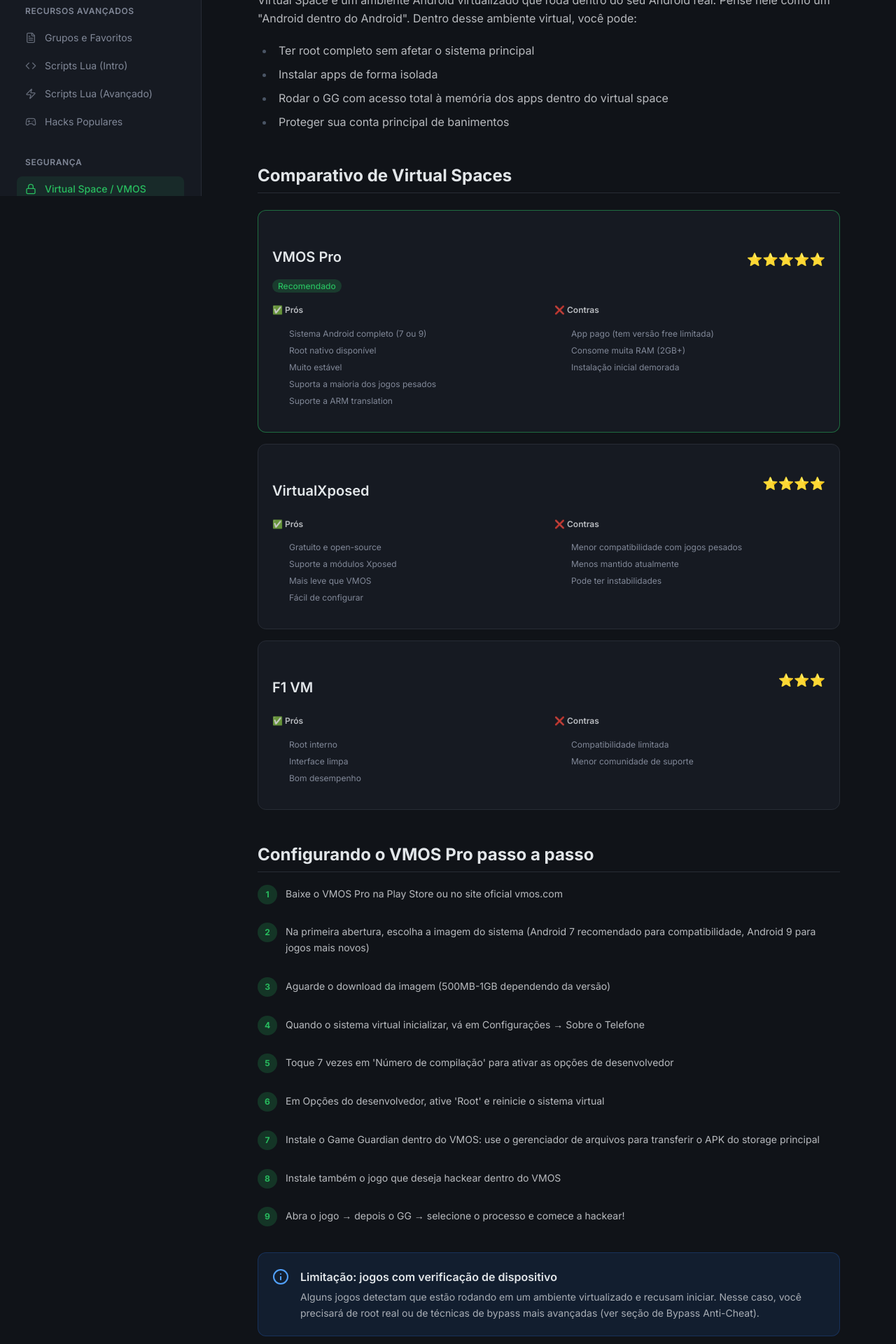
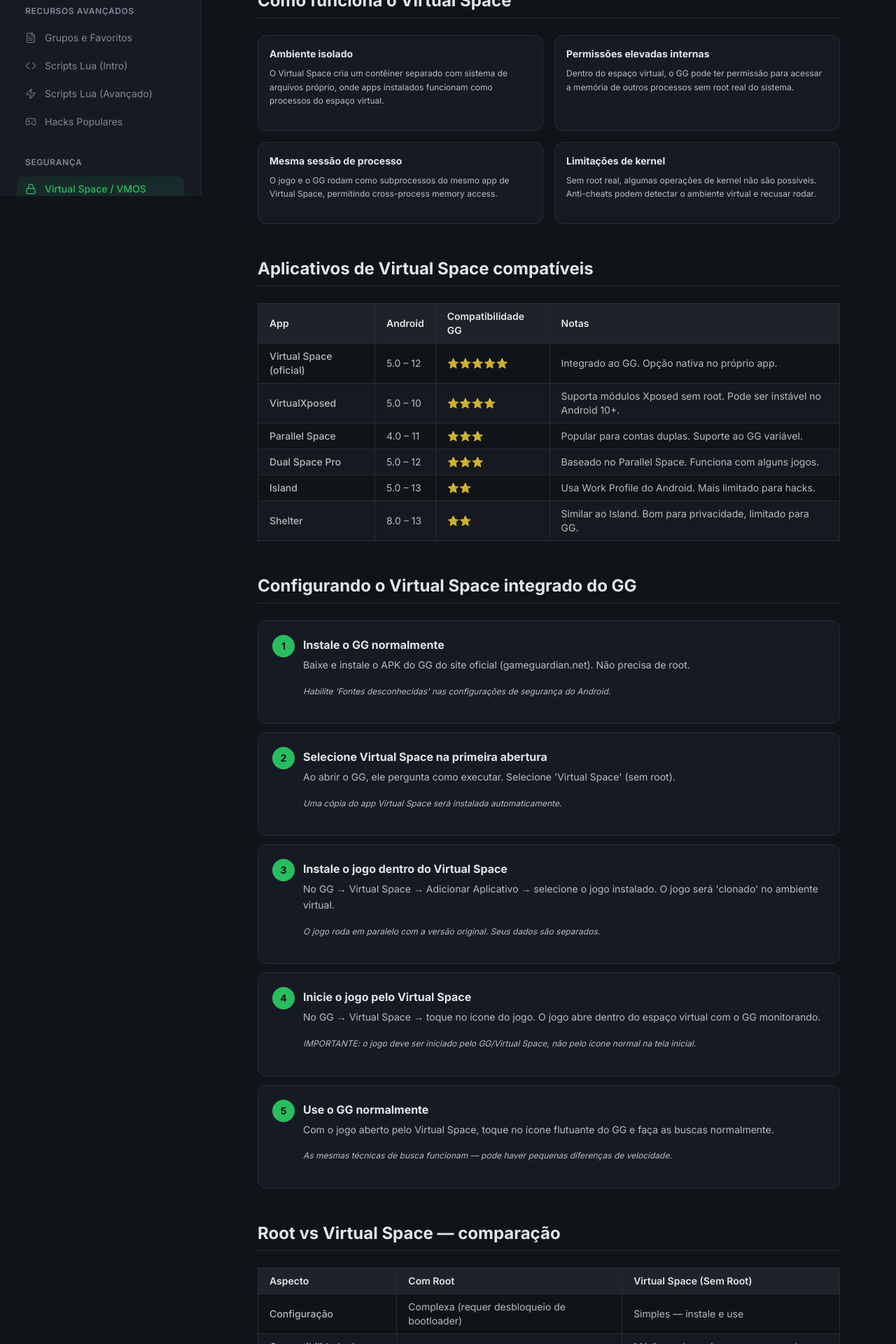
Before and after one commit to Wallysondevs/game-guardian-guide, a React (Vite) app: page /#/virtual-space in a window 1280 px wide. Shown: the part 520-2440 px from the top of the page at 70% size. Built offline with nearby package versions, Linux system fonts and the light colour scheme.

Commit message:
Expand VirtualSpace page — comprehensive PT-BR content

```diff
--- a/src/pages/VirtualSpace.tsx
+++ b/src/pages/VirtualSpace.tsx
@@ -1,103 +1,135 @@
 import { PageContainer } from "@/components/layout/PageContainer";
   import { AlertBox } from "@/components/ui/AlertBox";
+  import { CodeBlock } from "@/components/ui/CodeBlock";
 
   export default function VirtualSpace() {
     return (
       <PageContainer
-      title="Virtual Space / VMOS"
-      subtitle="Use o Game Guardian sem root real através de ambientes virtualizados."
-      difficulty="intermediario"
-      timeToRead="10 min"
+        title="Virtual Space — Sem Root"
+        subtitle="Use o Game Guardian sem root usando aplicativos de espaço virtual. Guia completo com vantagens, limitações e configuração."
+        difficulty="iniciante"
+        timeToRead="12 min"
       >
-      <AlertBox type="success" title="Sem root real">
-        O Virtual Space é a maneira mais segura de usar o GG — você não precisa fazer root no seu dispositivo principal, e os hacks ficam isolados no ambiente virtual.
+        <AlertBox type="info" title="O que é Virtual Space?">
+          Um Virtual Space (espaço virtual) é um aplicativo que cria um ambiente Android isolado, onde outros apps rodam como se tivessem permissões elevadas. O GG pode funcionar dentro desse espaço para monitorar e modificar a memória de jogos rodando no mesmo ambiente — sem root real.
         </AlertBox>
 
-      <h2>O que é Virtual Space?</h2>
-      <p>
-        Virtual Space é um ambiente Android virtualizado que roda dentro do seu Android real. Pense nele como um "Android dentro do Android". Dentro desse ambiente virtual, você pode:
-      </p>
-      <ul>
-        <li>Ter root completo sem afetar o sistema principal</li>
-        <li>Instalar apps de forma isolada</li>
-        <li>Rodar o GG com acesso total à memória dos apps dentro do virtual space</li>
-        <li>Proteger sua conta principal de banimentos</li>
-      </ul>
+        <h2>Como funciona o Virtual Space</h2>
+        <div className="grid grid-cols-1 sm:grid-cols-2 gap-4 my-6 not-prose">
+          {[
+            { titulo: "Ambiente isolado", desc: "O Virtual Space cria um contêiner separado com sistema de arquivos próprio, onde apps instalados funcionam como processos do espaço virtual." },
+            { titulo: "Permissões elevadas internas", desc: "Dentro do espaço virtual, o GG pode ter permissão para acessar a memória de outros processos sem root real do sistema." },
+            { titulo: "Mesma sessão de processo", desc: "O jogo e o GG rodam como subprocessos do mesmo app de Virtual Space, permitindo cross-process memory access." },
+            { titulo: "Limitações de kernel", desc: "Sem root real, algumas operações de kernel não são possíveis. Anti-cheats podem detectar o ambiente virtual e recusar rodar." },
+          ].map((item) => (
+            <div key={item.titulo} className="bg-card border border-border rounded-xl p-4">
+              <h4 className="font-bold text-foreground mb-2 text-sm">{item.titulo}</h4>
+              <p className="text-xs text-muted-foreground">{item.desc}</p>
+            </div>
+          ))}
+        </div>
 
-      <h2>Comparativo de Virtual Spaces</h2>
-      <div className="grid grid-cols-1 gap-4 my-6 not-prose">
+        <h2>Aplicativos de Virtual Space compatíveis</h2>
+        <div className="not-prose overflow-x-auto my-6">
+          <table className="w-full border-collapse text-sm">
+            <thead>
+              <tr>
+                <th className="bg-muted text-foreground font-semibold px-4 py-2 text-left border border-border">App</th>
+                <th className="bg-muted text-foreground font-semibold px-4 py-2 text-left border border-border">Android</th>
+                <th className="bg-muted text-foreground font-semibold px-4 py-2 text-left border border-border">Compatibilidade GG</th>
+                <th className="bg-muted text-foreground font-semibold px-4 py-2 text-left border border-border">Notas</th>
+              </tr>
+            </thead>
+            <tbody>
               {[
-          {
-            name: "VMOS Pro",
-            pros: ["Sistema Android completo (7 ou 9)", "Root nativo disponível", "Muito estável", "Suporta a maioria dos jogos pesados", "Suporte a ARM translation"],
-            cons: ["App pago (tem versão free limitada)", "Consome muita RAM (2GB+)", "Instalação inicial demorada"],
-            rating: "⭐⭐⭐⭐⭐",
-            recomendado: true
-          },
-          {
-            name: "VirtualXposed",
-            pros: ["Gratuito e open-source", "Suporte a módulos Xposed", "Mais leve que VMOS", "Fácil de configurar"],
-            cons: ["Menor compatibilidade com jogos pesados", "Menos mantido atualmente", "Pode ter instabilidades"],
-            rating: "⭐⭐⭐⭐",
-            recomendado: false
-          },
-          {
-            name: "F1 VM",
-            pros: ["Root interno", "Interface limpa", "Bom desempenho"],
-            cons: ["Compatibilidade limitada", "Menor comunidade de suporte"],
-            rating: "⭐⭐⭐",
-            recomendado: false
-          },
-        ].map((app) => (
-          <div key={app.name} className={`bg-card border rounded-xl p-5 ${app.recomendado ? "border-primary/50" : "border-border"}`}>
-            <div className="flex items-center justify-between mb-3">
+                ["Virtual Space (oficial)", "5.0 – 12", "⭐⭐⭐⭐⭐", "Integrado ao GG. Opção nativa no próprio app."],
+                ["VirtualXposed", "5.0 – 10", "⭐⭐⭐⭐", "Suporta módulos Xposed sem root. Pode ser instável no Android 10+."],
+                ["Parallel Space", "4.0 – 11", "⭐⭐⭐", "Popular para contas duplas. Suporte ao GG variável."],
+                ["Dual Space Pro", "5.0 – 12", "⭐⭐⭐", "Baseado no Parallel Space. Funciona com alguns jogos."],
+                ["Island", "5.0 – 13", "⭐⭐", "Usa Work Profile do Android. Mais limitado para hacks."],
+                ["Shelter", "8.0 – 13", "⭐⭐", "Similar ao Island. Bom para privacidade, limitado para GG."],
+              ].map(([app, android, compat, notas], i) => (
+                <tr key={i} className={i % 2 === 1 ? "bg-muted/20" : ""}>
+                  <td className="px-4 py-2 border border-border font-medium text-foreground text-sm">{app}</td>
+                  <td className="px-4 py-2 border border-border text-muted-foreground text-sm">{android}</td>
+                  <td className="px-4 py-2 border border-border text-sm">{compat}</td>
+                  <td className="px-4 py-2 border border-border text-muted-foreground text-sm">{notas}</td>
+                </tr>
+              ))}
+            </tbody>
+          </table>
+        </div>
+
+        <h2>Configurando o Virtual Space integrado do GG</h2>
+        <div className="grid grid-cols-1 gap-3 my-6 not-prose">
+          {[
+            { n: "1", title: "Instale o GG normalmente", desc: "Baixe e instale o APK do GG do site oficial (gameguardian.net). Não precisa de root.", detail: "Habilite 'Fontes desconhecidas' nas configurações de segurança do Android." },
+            { n: "2", title: "Selecione Virtual Space na primeira abertura", desc: "Ao abrir o GG, ele pergunta como executar. Selecione 'Virtual Space' (sem root).", detail: "Uma cópia do app Virtual Space será instalada automaticamente." },
+            { n: "3", title: "Instale o jogo dentro do Virtual Space", desc: "No GG → Virtual Space → Adicionar Aplicativo → selecione o jogo instalado. O jogo será 'clonado' no ambiente virtual.", detail: "O jogo roda em paralelo com a versão original. Seus dados são separados." },
+            { n: "4", title: "Inicie o jogo pelo Virtual Space", desc: "No GG → Virtual Space → toque no ícone do jogo. O jogo abre dentro do espaço virtual com o GG monitorando.", detail: "IMPORTANTE: o jogo deve ser iniciado pelo GG/Virtual Space, não pelo ícone normal na tela inicial." },
+            { n: "5", title: "Use o GG normalmente", desc: "Com o jogo aberto pelo Virtual Space, toque no ícone flutuante do GG e faça as buscas normalmente.", detail: "As mesmas técnicas de busca funcionam — pode haver pequenas diferenças de velocidade." },
+          ].map((item) => (
+            <div key={item.n} className="bg-card border border-border rounded-xl p-5">
+              <div className="flex gap-3 items-start">
+                <span className="w-8 h-8 rounded-full bg-primary text-primary-foreground text-sm font-bold flex items-center justify-center shrink-0">{item.n}</span>
                 <div>
-                <h3 className="font-bold text-foreground text-lg">{app.name}</h3>
-                {app.recomendado && <span className="text-xs bg-primary/20 text-primary px-2 py-0.5 rounded-full font-medium">Recomendado</span>}
-              </div>
-              <span className="text-lg">{app.rating}</span>
-            </div>
-            <div className="grid grid-cols-2 gap-4">
-              <div>
-                <p className="text-xs font-semibold text-green-500 mb-2">✅ Prós</p>
-                <ul className="space-y-1">
-                  {app.pros.map((p, i) => <li key={i} className="text-xs text-muted-foreground">{p}</li>)}
-                </ul>
-              </div>
-              <div>
-                <p className="text-xs font-semibold text-red-500 mb-2">❌ Contras</p>
-                <ul className="space-y-1">
-                  {app.cons.map((c, i) => <li key={i} className="text-xs text-muted-foreground">{c}</li>)}
-                </ul>
+                  <h4 className="font-bold text-foreground mb-1">{item.title}</h4>
+                  <p className="text-sm text-foreground/80 mb-1">{item.desc}</p>
+                  <p className="text-xs text-muted-foreground italic">{item.detail}</p>
                 </div>
               </div>
             </div>
           ))}
         </div>
 
-      <h2>Configurando o VMOS Pro passo a passo</h2>
-      <div className="space-y-3 my-4 not-prose">
+        <h2>Root vs Virtual Space — comparação</h2>
+        <div className="not-prose overflow-x-auto my-6">
+          <table className="w-full border-collapse text-sm">
+            <thead>
+              <tr>
+                <th className="bg-muted text-foreground font-semibold px-4 py-2 text-left border border-border">Aspecto</th>
+                <th className="bg-muted text-foreground font-semibold px-4 py-2 text-left border border-border">Com Root</th>
+                <th className="bg-muted text-foreground font-semibold px-4 py-2 text-left border border-border">Virtual Space (Sem Root)</th>
+              </tr>
+            </thead>
+            <tbody>
               {[
-          "Baixe o VMOS Pro na Play Store ou no site oficial vmos.com",
-          "Na primeira abertura, escolha a imagem do sistema (Android 7 recomendado para compatibilidade, Android 9 para jogos mais novos)",
-          "Aguarde o download da imagem (500MB-1GB dependendo da versão)",
-          "Quando o sistema virtual inicializar, vá em Configurações → Sobre o Telefone",
-          "Toque 7 vezes em 'Número de compilação' para ativar as opções de desenvolvedor",
-          "Em Opções do desenvolvedor, ative 'Root' e reinicie o sistema virtual",
-          "Instale o Game Guardian dentro do VMOS: use o gerenciador de arquivos para transferir o APK do storage principal",
-          "Instale também o jogo que deseja hackear dentro do VMOS",
-          "Abra o jogo → depois o GG → selecione o processo e comece a hackear!",
-        ].map((step, i) => (
-          <div key={i} className="flex gap-3 items-start">
-            <span className="w-7 h-7 rounded-full bg-primary/20 text-primary text-xs font-bold flex items-center justify-center shrink-0 mt-0.5">{i + 1}</span>
-            <p className="text-sm text-foreground/80 pt-1">{step}</p>
+                ["Configuração", "Complexa (requer desbloqueio de bootloader)", "Simples — instale e use"],
+                ["Compatibilidade de jogos", "Alta — funciona com a maioria", "Média — alguns jogos recusam rodar em VS"],
+                ["Velocidade de busca", "Máxima", "Levemente mais lenta"],
+                ["Regiões de memória", "Todas disponíveis", "Algumas regiões podem ser limitadas"],
+                ["Risco para o dispositivo", "Garante root permanente, void warranty", "Nenhum risco — desinstale a qualquer hora"],
+                ["Detecção anti-cheat", "Detectável (root), requer DenyList", "Detectável (processo virtual)"],
+                ["Scripts Lua avançados", "Suporte completo", "Alguns recursos avançados indisponíveis"],
+              ].map(([aspecto, root, vs], i) => (
+                <tr key={i} className={i % 2 === 1 ? "bg-muted/20" : ""}>
+                  <td className="px-4 py-2 border border-border font-medium text-foreground text-sm">{aspecto}</td>
+                  <td className="px-4 py-2 border border-border text-green-400 text-sm">{root}</td>
+                  <td className="px-4 py-2 border border-border text-yellow-400 text-sm">{vs}</td>
+                </tr>
+              ))}
+            </tbody>
+          </table>
+        </div>
+
+        <AlertBox type="warning" title="Jogos que bloqueiam Virtual Space">
+          Alguns jogos verificam se estão rodando em um ambiente virtual e recusam iniciar ou funcionam de forma limitada. Nesses casos, a única opção é usar root real com DenyList configurado.
+        </AlertBox>
+
+        <h2>Problemas comuns com Virtual Space</h2>
+        <div className="grid grid-cols-1 gap-3 my-4 not-prose">
+          {[
+            { prob: "Jogo não aparece na lista do Virtual Space", sol: "O jogo pode estar na lista de incompatíveis. Tente VirtualXposed ou Parallel Space como alternativa." },
+            { prob: "GG não encontra processo do jogo", sol: "Abra o jogo pelo Virtual Space (não pelo ícone normal). O processo só é visível ao GG quando iniciado dentro do VS." },
+            { prob: "Busca retorna 0 resultados (diferente do root)", sol: "VS pode não ter acesso a todas as regiões de memória. Tente região A em vez de Ca." },
+            { prob: "Jogo fecha ao abrir pelo Virtual Space", sol: "Alguns jogos detectam o ambiente virtual. Tente desabilitar a assinatura APK no VS ou use versão mais antiga do jogo." },
+          ].map((item) => (
+            <div key={item.prob} className="bg-card border border-border rounded-xl p-4 border-l-4 border-l-yellow-500">
+              <h4 className="font-bold text-foreground mb-1 text-sm">⚠️ {item.prob}</h4>
+              <p className="text-xs text-muted-foreground">{item.sol}</p>
             </div>
           ))}
         </div>
-
-      <AlertBox type="info" title="Limitação: jogos com verificação de dispositivo">
-        Alguns jogos detectam que estão rodando em um ambiente virtualizado e recusam iniciar. Nesse caso, você precisará de root real ou de técnicas de bypass mais avançadas (ver seção de Bypass Anti-Cheat).
-      </AlertBox>
       </PageContainer>
     );
   }
```
Lines whose indentation alone changed are shown as unchanged.
